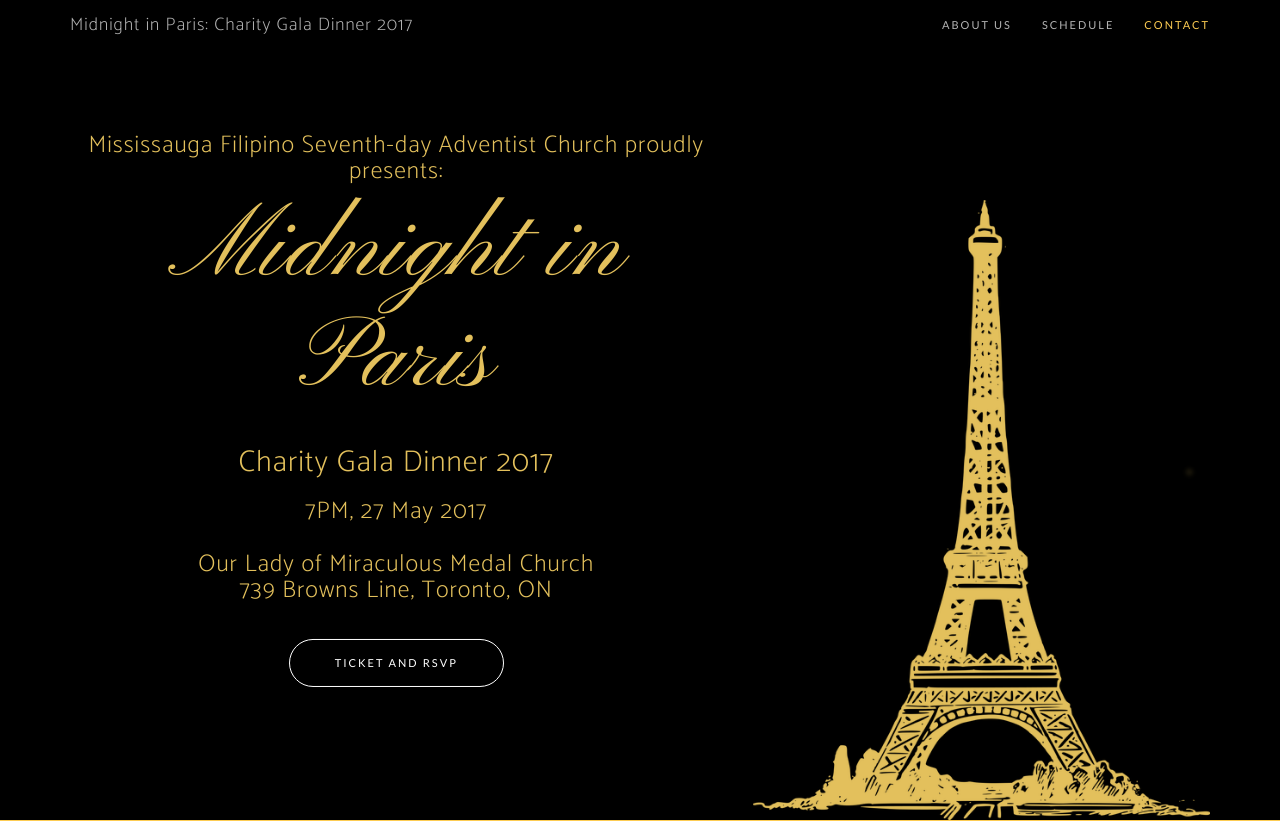
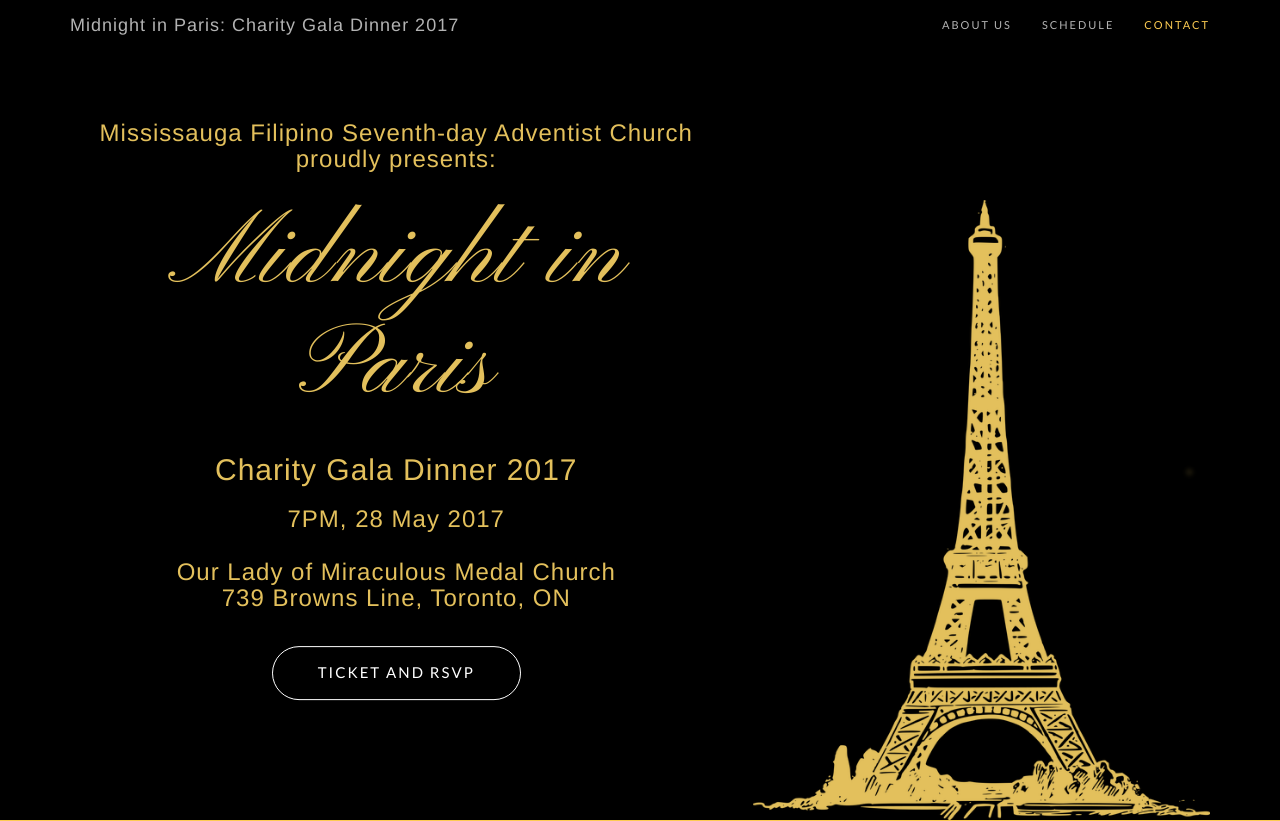
Before and after one commit to Developers-Foundation/mfsdac-gala, a PHP site: page / in a window 1280 px wide. Shown: the top 821 px of the page. Run offline with PHP 8.4, Linux system fonts and the light colour scheme; style sheets or scripts are compiled from the project's sources; some libraries are stand-ins or nearby versions; some web fonts are replaced.

Commit message:
landing page udpated with new font and spacing

```diff
--- a/index.html
+++ b/index.html
@@ -78,7 +78,7 @@
                             <h1 id="event-name">Midnight in Paris</h1>
                             <h2>Charity Gala Dinner 2017</h2>
                             <h3>
-                              7PM, 27 May 2017
+                              7PM, 28 May 2017
                               <br><br>
                               Our Lady of Miraculous Medal Church
                               <br>
--- a/less/custom.less
+++ b/less/custom.less
@@ -10,6 +10,7 @@
 
 .ticket-btn{
     margin-top: 25px;
+    font-size: 15px;
 }
 
 header {
@@ -21,18 +22,15 @@
     //     background-size: cover;
     // }
     .header-content .header-content-inner {
-        @media (max-width: 767px) {
-            h1 {
+        h1 {
+            margin-top: 30px;
+            @media (max-width: 767px) {
                 font-size: 50px;
             }
-        }
-        @media (min-width: 768px) {
-                h1 {
-                    font-size: 75px;
-                }
+            @media (min-width: 768px) {
+                font-size: 75px;
             }
-        @media (min-width: 992px) {
-            h1 {
+            @media (min-width: 992px) {
                 font-size: 100px;
             }
         }
--- a/less/mixins.less
+++ b/less/mixins.less
@@ -55,7 +55,7 @@
 }
 
 .heading-font {
-	font-family: 'Catamaran', 'Helvetica', 'Arial', 'sans-serif';
+	font-family: 'Cormorant SC', 'Helvetica', 'Arial', 'sans-serif';
 	font-weight: 200;
 	letter-spacing: 1px;
 }
```
